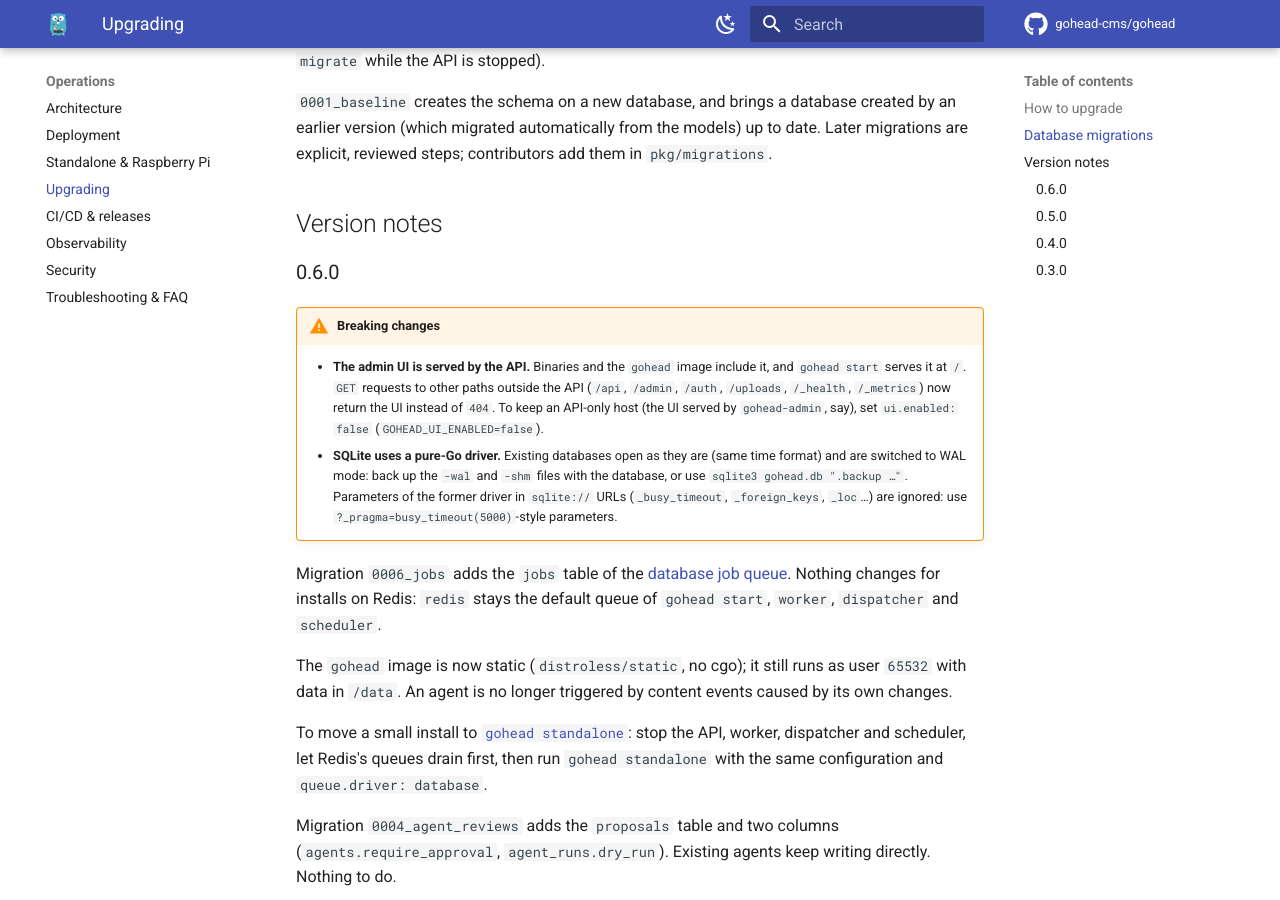
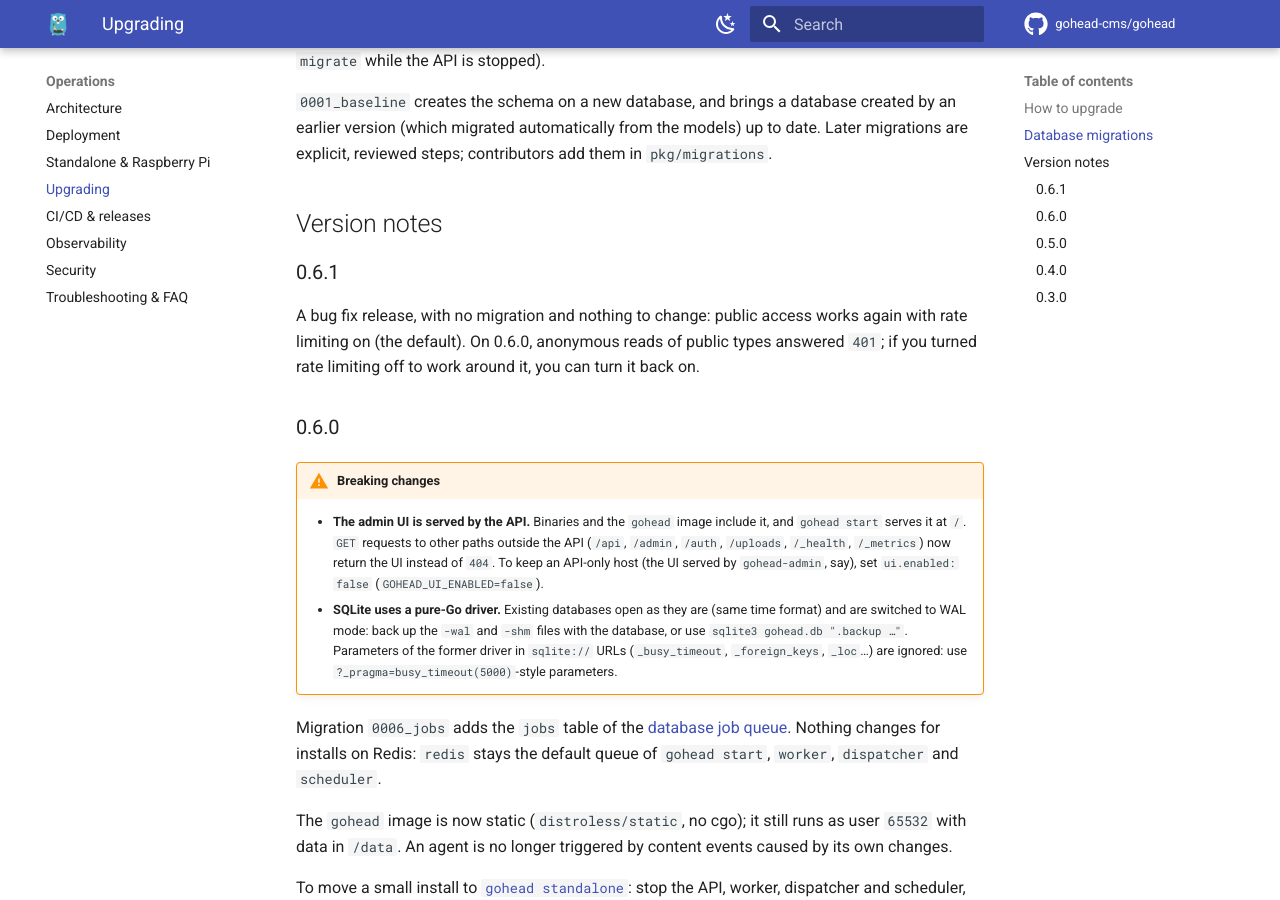
Before and after one commit to gohead-cms/gohead, an MkDocs documentation site: the page built from docs/content/operations/upgrading.md, in a window 1280 px wide and 900 px high, scrolled down 1317 px. Built offline with MkDocs 1.6.1 and Material for MkDocs 9.7.7, drawn with Linux system fonts in a browser that asks for light colours; comment, search, counter and statistics services are not loaded.

Commit message:
chore(release): v0.6.1
Changelog, upgrade notes, chart and npm package versions.

Co-Authored-By: Claude Opus 5.5 <noreply@anthropic.com>
Claude-Session: https://claude.ai/code/session_01S1gbsa6mcbMcpUW3JKmxY2

```diff
--- a/docs/content/operations/upgrading.md
+++ b/docs/content/operations/upgrading.md
@@ -67,6 +67,12 @@ earlier version (which migrated automatically from the models) up to date. Later
 migrations are explicit, reviewed steps; contributors add them in `pkg/migrations`.
 
 ## Version notes
+
+### 0.6.1
+
+A bug fix release, with no migration and nothing to change: public access works again
+with rate limiting on (the default). On 0.6.0, anonymous reads of public types answered
+`401`; if you turned rate limiting off to work around it, you can turn it back on.
 
 ### 0.6.0
 
```
Also changed, not shown: CHANGELOG.md, 4 other files.
